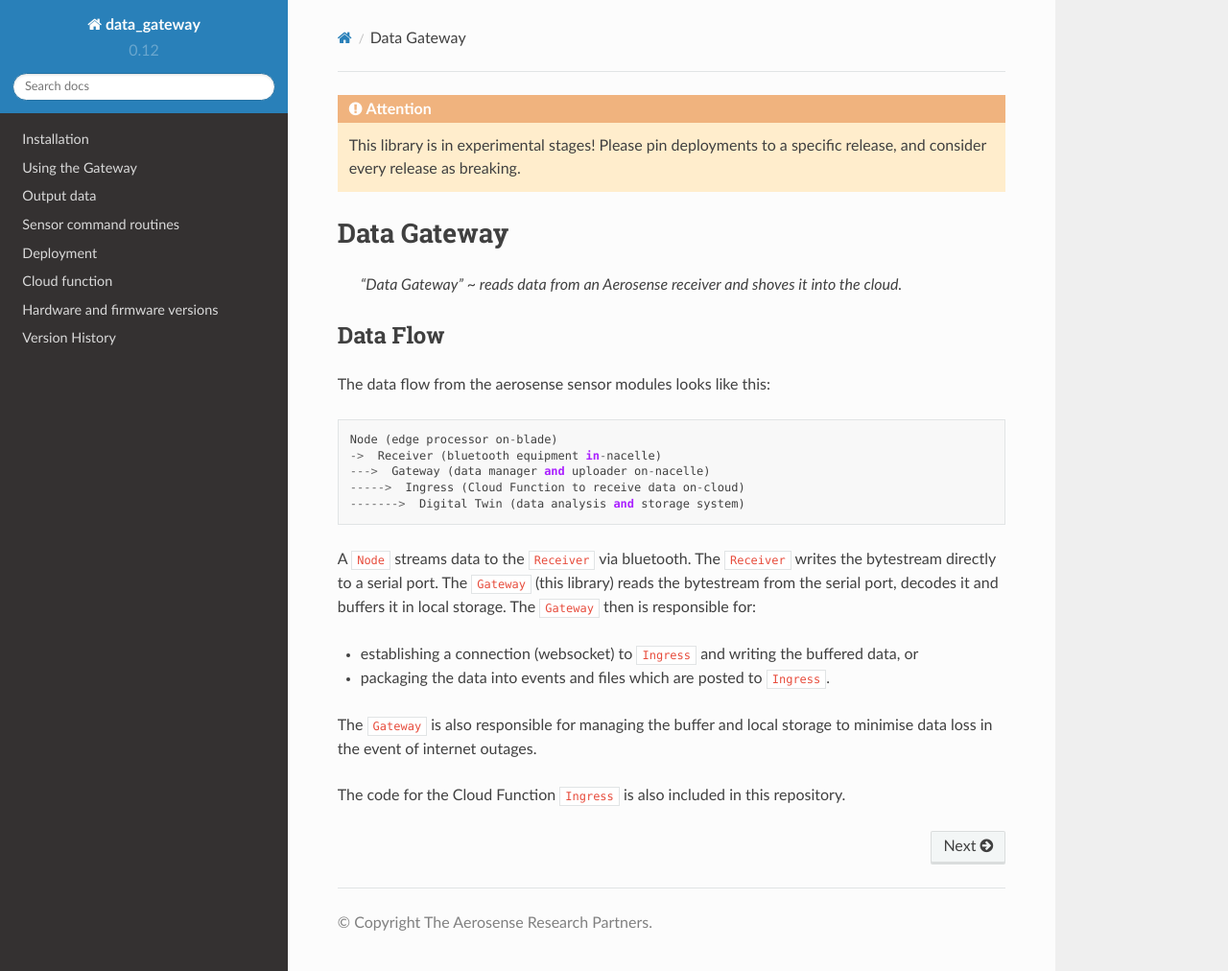
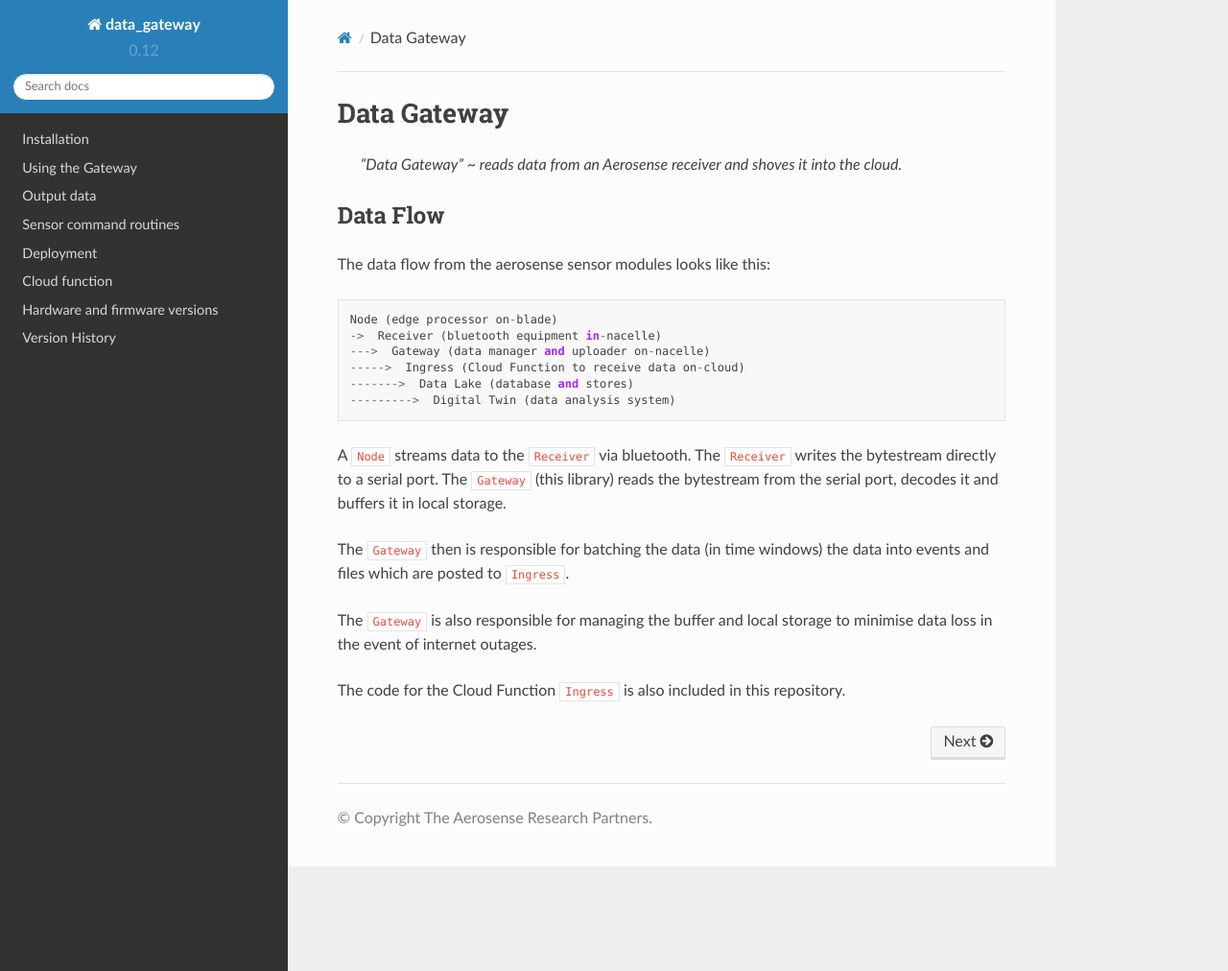
Before and after one commit to aerosense-ai/data-gateway, a Sphinx documentation site: the page built from docs/source/index.rst, in a window 1280 px wide and 1012 px high. Shown: the whole window at 96% size. Built offline with Sphinx 7.4.7 and the Read the Docs theme 2.0.0, drawn with Linux system fonts in a browser that asks for light colours.

Commit message:
WIP: Impproving documentation

```diff
--- a/docs/source/index.rst
+++ b/docs/source/index.rst
@@ -1,6 +1,3 @@
-.. ATTENTION::
-    This library is in experimental stages! Please pin deployments to a specific release, and consider every release as breaking.
-
 ============
 Data Gateway
 ============
@@ -20,14 +17,14 @@
     ->  Receiver (bluetooth equipment in-nacelle)
     --->  Gateway (data manager and uploader on-nacelle)
     ----->  Ingress (Cloud Function to receive data on-cloud)
-    ------->  Digital Twin (data analysis and storage system)
+    ------->  Data Lake (database and stores)
+    --------->  Digital Twin (data analysis system)
 
 A ``Node`` streams data to the ``Receiver`` via bluetooth. The ``Receiver`` writes the bytestream directly to a serial
 port. The ``Gateway`` (this library) reads the bytestream from the serial port, decodes it and buffers it in local
-storage. The ``Gateway`` then is responsible for:
+storage.
 
-- establishing a connection (websocket) to ``Ingress`` and writing the buffered data, or
-- packaging the data into events and files which are posted to ``Ingress``.
+The ``Gateway`` then is responsible for batching the data (in time windows) the data into events and files which are posted to ``Ingress``.
 
 The ``Gateway`` is also responsible for managing the buffer and local storage to minimise data loss in the event of
 internet outages.
```
Also changed, not shown: docs/source/installation.rst (+11 -2 lines).
